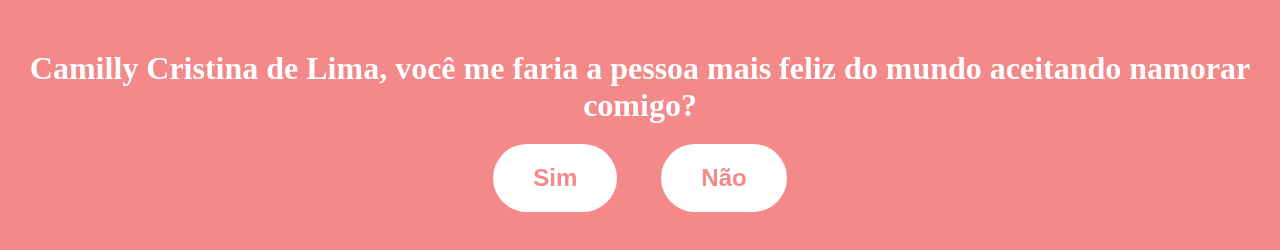
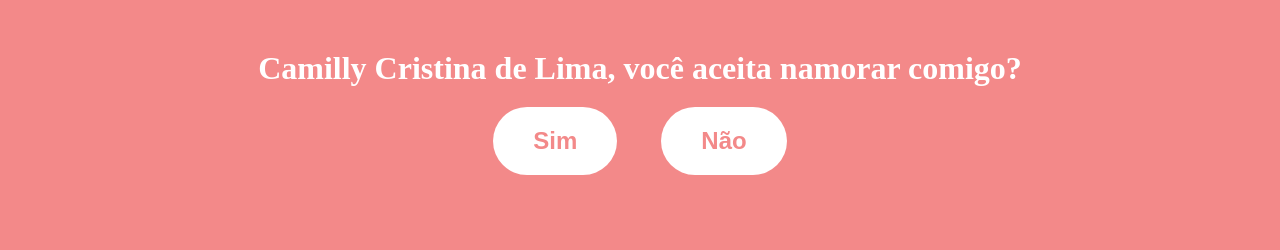
Before and after one commit to JuanVictor-cmd/Pedido-Namoro, a plain HTML site: page index.html in a window 1280 px wide. Drawn offline with Linux system fonts and the light colour scheme.

Commit message:
Atualizar o index.html

```diff
--- a/index.html
+++ b/index.html
@@ -9,7 +9,7 @@
     <title>Namora comigo?</title>
 </head>
 <body>
-    <h1>Camilly Cristina de Lima, você me faria a pessoa mais feliz do mundo aceitando namorar comigo?</h1>
+    <h1>Camilly Cristina de Lima, você aceita namorar comigo?</h1>
     <button id="sim">Sim</button>
     <button id="nao">Não</button>
     <img id="imagem" style="display: none; margin-top: 70px; max-width: 20%; margin: 0 auto;" />
```
